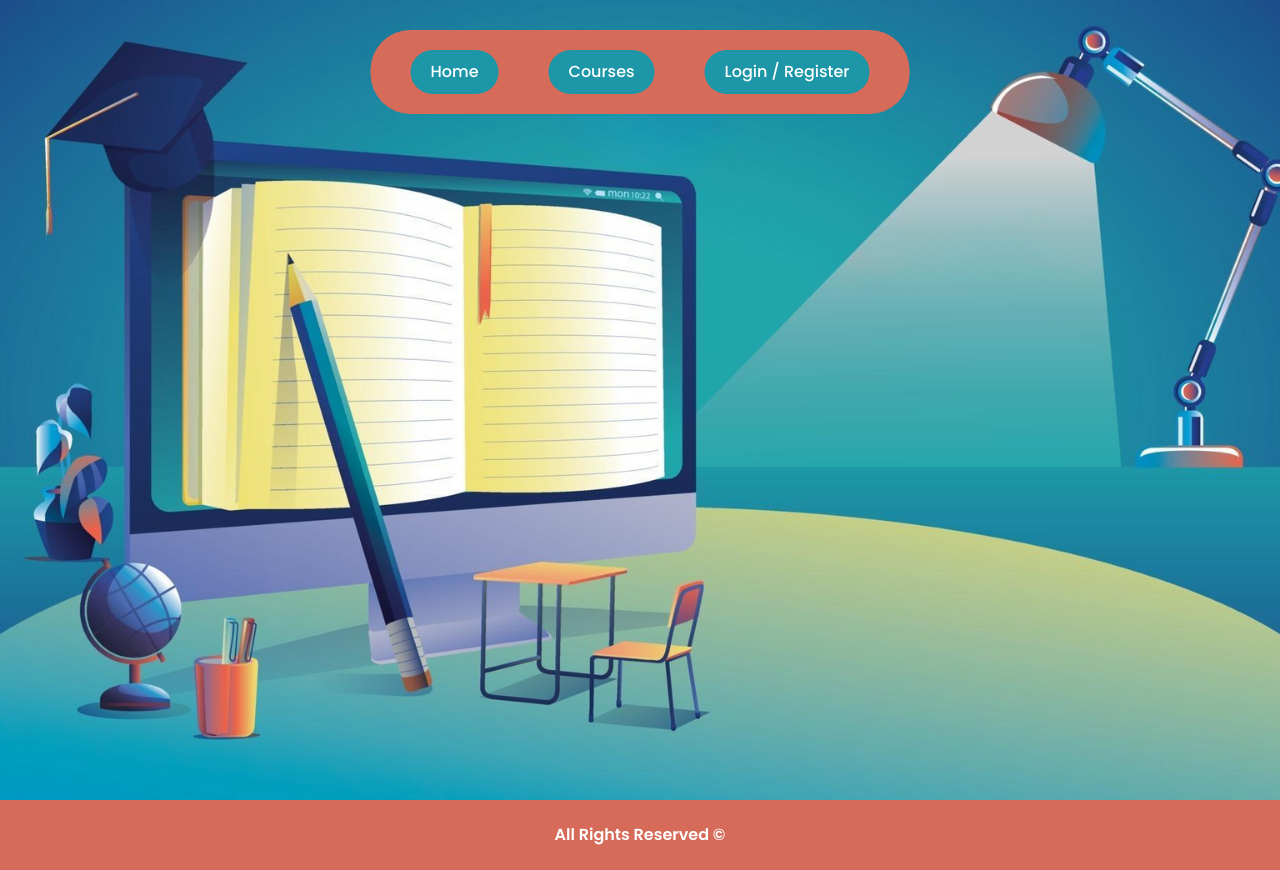
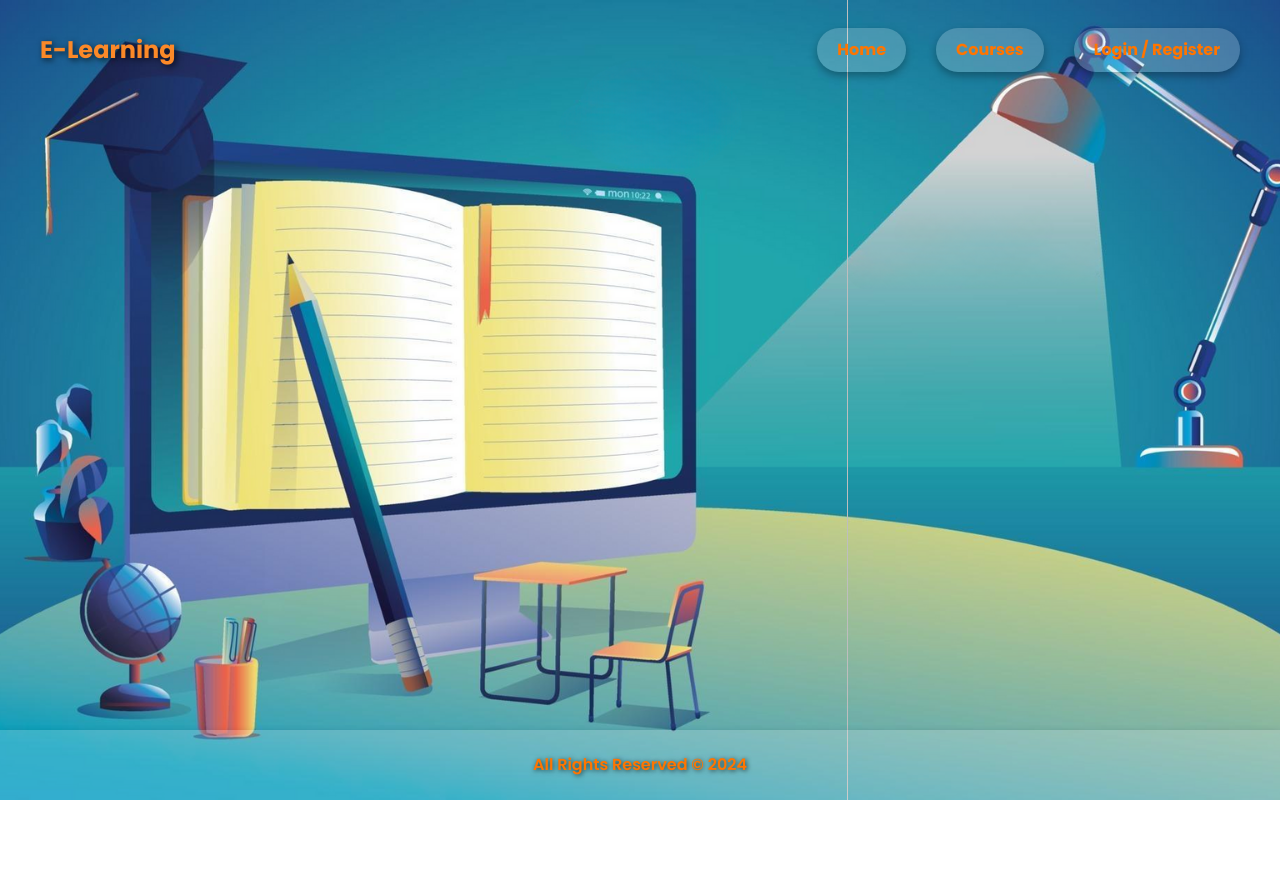
Before and after one commit to ahany42/ElearningPortal, a React (Vite) app in the folder FrontEnd/: page / in a window 1280 px wide. After the commit the page ends 800 px from the top, so only its background shows below. Built offline with nearby package versions, Linux system fonts and the light colour scheme; no server answers.

Commit message:
edit: homepage & header

```diff
--- a/FrontEnd/src/Components/Footer/Footer.css
+++ b/FrontEnd/src/Components/Footer/Footer.css
@@ -4,9 +4,24 @@
     align-items: center;
     height: 70px;
     padding: 10px 20px;
-    background-color: #d76b5a;
-    color: white;
+   background-color: rgba(255, 255, 255, 0.2);
+   box-shadow: 0 4px 8px rgba(0, 0, 0, 0.3);
     font-weight: 600;
-    border: none;
     font-size: 16px;
+    position: absolute;
+    bottom: 0;
+    width: 100%;
+    z-index: 10;
 }
+
+.footer p {
+    margin: 0;
+  color: #ff7500;
+    text-shadow: 1px 1px 5px rgba(0, 0, 0, 0.7);
+}
+
+@media (max-width: 768px) {
+    .footer {
+        font-size: 14px;
+    }
+}
--- a/FrontEnd/src/Components/Footer/Footer.jsx
+++ b/FrontEnd/src/Components/Footer/Footer.jsx
@@ -1,12 +1,13 @@
-import {} from 'react';
-import './Footer.css';
+import React from "react";
+import "./Footer.css";
 
-const Footer  = () => {
-    return (
-        <div className='footer'>
-           All Rights Reserved &copy;
-        </div>
-    )
-}
+const Footer = () => {
+  return (
+    <footer className="footer">
+      <p>All Rights Reserved &copy; {new Date().getFullYear()}</p>
+      {/* Dynamic copyright year */}
+    </footer>
+  );
+};
 
 export default Footer;
--- a/FrontEnd/src/Components/Header/Header.css
+++ b/FrontEnd/src/Components/Header/Header.css
@@ -1,12 +1,53 @@
+
+.header {
+  width: 100%;
+  padding: 20px 40px;
+  position: fixed;
+  top: 0;
+  z-index: 100;
+}
+
+
+.logo {
+  font-family: 'Poppins', sans-serif;
+  font-size: 24px;
+  font-weight: bold;
+ color: #fb8928;
+  text-shadow: 2px 2px 6px rgba(0, 0, 0, 0.7);
+}
+
+
+.navbar {
+  display: flex;
+  justify-content: space-between;
+  align-items: center;
+}
+
+
 .icon-group {
-    background: #d76b5a;
-    padding: 20px 40px;
-    border-radius: 40px;
-    display: flex;
-    gap: 50px;
-    position: absolute;
-    z-index: 5;
-    top: 30px;
-    left: 50%;
-    transform: translateX(-50%);
+  display: flex;
+  gap: 30px;
 }
+
+.icon-button {
+  background-color: rgba(255, 255, 255, 0.2);
+ color: #ff7500;
+  padding: 10px 20px;
+  border-radius: 25px;
+  text-decoration: none;
+  transition: background-color 0.3s ease, box-shadow 0.3s ease;
+  box-shadow: 0 4px 8px rgba(0, 0, 0, 0.3);
+  font-weight: bold;
+}
+
+.icon-button:hover {
+  background-color: rgba(255, 255, 255, 0.4);
+  box-shadow: 0 6px 12px rgba(0, 0, 0, 0.4);
+}
+
+/* Responsive Design */
+@media (max-width: 768px) {
+  .icon-group {
+    display: none;
+  }
+}
--- a/FrontEnd/src/Components/Header/Header.jsx
+++ b/FrontEnd/src/Components/Header/Header.jsx
@@ -1,17 +1,19 @@
-import IconButton from '../IconButton/IconButton'
-import './Header.css';
+import IconButton from "../IconButton/IconButton";
+import "./Header.css";
 
 const Header = () => {
+  return (
+    <header className="header">
+      <nav className="navbar">
+        <div className="logo">E-Learning</div>
+        <div className="icon-group">
+          <IconButton label="Home" to="/" />
+          <IconButton label="Courses" to="/Courses" />
+          <IconButton label="Login / Register" to="/login" />
+        </div>
+      </nav>
+    </header>
+  );
+};
 
-  return (
-      <div className="overlay">
-          <div className="icon-group">
-              <IconButton label='Home' to='/'/>
-              <IconButton label='Courses' to='/Courses'/>
-              <IconButton label='Login / Register' to='/login'/>
-          </div>
-      </div>
-  )
-}
-
-export default Header
+export default Header;
--- a/FrontEnd/src/Components/HomePage/HomePage.jsx
+++ b/FrontEnd/src/Components/HomePage/HomePage.jsx
@@ -4,6 +4,7 @@ const HomePage = () => {
 
     return (
         <div className='home-container'></div>
+
     )
 }
 
```
